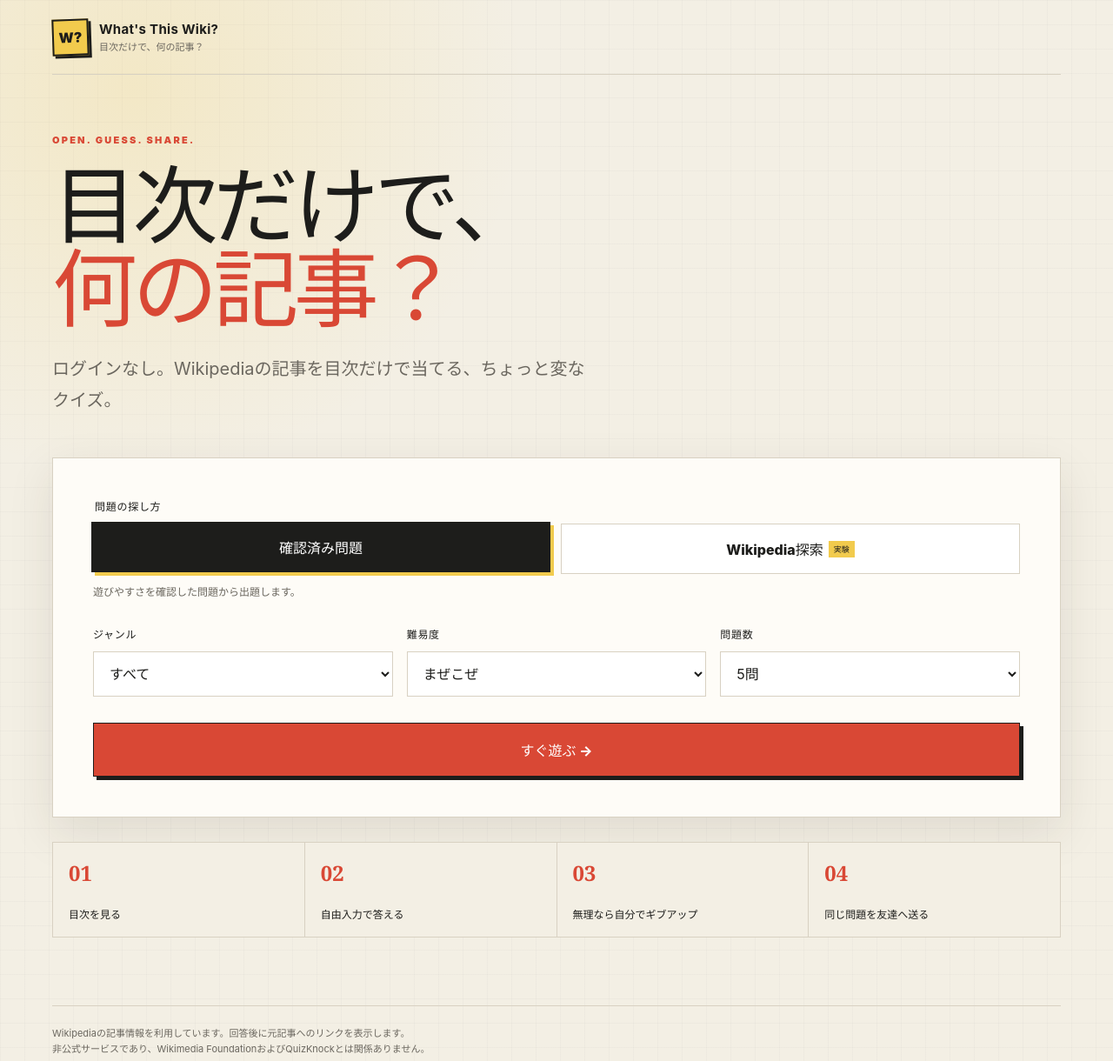
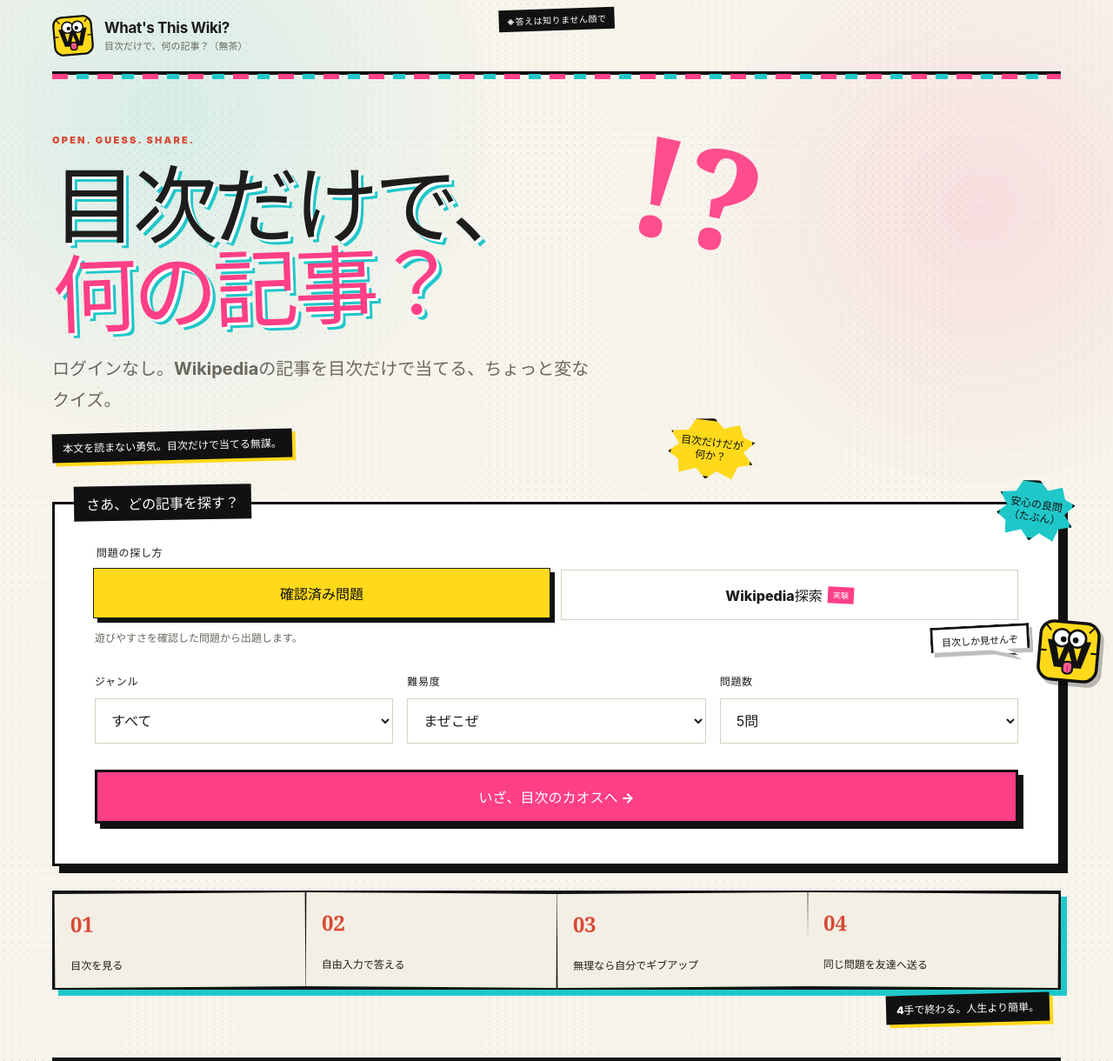
Before and after one commit to silovar-uk/whatsthiswiki, a website with bundled scripts: page public/index.html in a window 1280 px wide. Shown: the top 1220 px of the page at 87% size. Built offline with nearby package versions, Linux system fonts and the light colour scheme.

Commit message:
Add mascot favicon and playful visual layer

```diff
--- a/package.json
+++ b/package.json
@@ -1,11 +1,11 @@
 {
   "name": "whatsthiswiki",
-  "version": "0.2.0",
+  "version": "0.2.1",
   "private": true,
   "type": "module",
   "scripts": {
     "dev": "python3 -m http.server 4173 --directory public",
-    "check": "node --check public/app.js && node --check public/wiki.js && node --check public/utils.js && node --check public/questions.js",
+    "check": "node --check public/app.js && node --check public/gags.js && node --check public/wiki.js && node --check public/utils.js && node --check public/questions.js",
     "test": "node --test"
   }
 }
--- /dev/null
+++ b/public/gags.css
@@ -0,0 +1,406 @@
+:root {
+  --gag-pink: #ff3f86;
+  --gag-cyan: #20c7c9;
+  --gag-yellow: #ffd91a;
+  --gag-black: #111;
+  --gag-white: #fffef8;
+}
+
+body {
+  background-color: #f7f4ec;
+  background-image:
+    radial-gradient(circle at 15% 10%, rgba(32, 199, 201, 0.15), transparent 24rem),
+    radial-gradient(circle at 88% 18%, rgba(255, 63, 134, 0.12), transparent 20rem),
+    radial-gradient(#c8c5bd 0.8px, transparent 0.8px);
+  background-size: auto, auto, 9px 9px;
+}
+
+.paper-noise {
+  position: fixed;
+  inset: 0;
+  z-index: -1;
+  pointer-events: none;
+  opacity: 0.12;
+  background-image:
+    repeating-linear-gradient(3deg, transparent 0 7px, rgba(0,0,0,.08) 8px 9px),
+    repeating-linear-gradient(93deg, transparent 0 13px, rgba(0,0,0,.04) 14px 15px);
+  mix-blend-mode: multiply;
+}
+
+.site-header {
+  position: relative;
+  border-bottom: 4px solid var(--gag-black);
+}
+
+.site-header::after {
+  content: '';
+  position: absolute;
+  left: 0;
+  right: 0;
+  bottom: -9px;
+  height: 6px;
+  background: repeating-linear-gradient(90deg, var(--gag-pink) 0 18px, transparent 18px 28px, var(--gag-cyan) 28px 42px, transparent 42px 52px);
+}
+
+.brand-mark {
+  width: 48px;
+  height: 48px;
+  padding: 0;
+  border: 0;
+  box-shadow: none;
+  background: transparent;
+  transform: rotate(-5deg);
+}
+
+.brand-mark img {
+  display: block;
+  width: 100%;
+  height: 100%;
+}
+
+.brand strong {
+  font-size: 17px;
+  letter-spacing: -0.02em;
+}
+
+.header-excuse {
+  position: absolute;
+  left: 50%;
+  top: 10px;
+  transform: translateX(-50%) rotate(-2deg);
+  padding: 5px 9px;
+  color: white;
+  background: var(--gag-black);
+  font-size: 10px;
+  font-weight: 900;
+  letter-spacing: .05em;
+}
+
+.panel {
+  border: 3px solid var(--gag-black);
+  box-shadow: 8px 8px 0 var(--gag-black);
+}
+
+.hero {
+  position: relative;
+  isolation: isolate;
+}
+
+.hero::before {
+  content: '!?';
+  position: absolute;
+  z-index: -1;
+  right: 4%;
+  top: 0;
+  color: var(--gag-pink);
+  font: 900 clamp(78px, 15vw, 160px)/1 Georgia, serif;
+  transform: rotate(12deg);
+  opacity: .92;
+}
+
+.hero::after,
+[data-gag]::after {
+  content: attr(data-gag);
+  display: inline-block;
+  margin-top: 18px;
+  padding: 8px 12px;
+  color: white;
+  background: var(--gag-black);
+  font-size: 12px;
+  font-weight: 900;
+  line-height: 1.45;
+  transform: rotate(-1.5deg);
+  box-shadow: 4px 4px 0 var(--gag-yellow);
+}
+
+.hero h1 {
+  text-shadow: 3px 3px 0 white, 6px 6px 0 var(--gag-cyan);
+}
+
+.hero h1 em {
+  display: inline-block;
+  color: var(--gag-pink);
+  transform: rotate(-2deg);
+}
+
+.hero-copy {
+  font-weight: 750;
+}
+
+.setup-panel {
+  position: relative;
+  overflow: visible;
+  background:
+    linear-gradient(white, white) padding-box,
+    repeating-linear-gradient(45deg, var(--gag-yellow) 0 10px, var(--gag-black) 10px 13px) border-box;
+}
+
+.setup-panel::before {
+  content: 'さあ、どの記事を探す？';
+  position: absolute;
+  left: 22px;
+  top: -22px;
+  padding: 8px 14px;
+  color: white;
+  background: var(--gag-black);
+  font-weight: 900;
+  transform: rotate(-1deg);
+}
+
+.segmented input:checked + span {
+  color: var(--gag-black);
+  background: var(--gag-yellow);
+  box-shadow: 5px 5px 0 var(--gag-black);
+}
+
+.segmented small {
+  color: white;
+  background: var(--gag-pink);
+  transform: rotate(3deg);
+}
+
+.button-primary {
+  border: 3px solid var(--gag-black);
+  background: var(--gag-pink);
+  box-shadow: 6px 6px 0 var(--gag-black);
+}
+
+.button-primary:hover {
+  background: #ef1769;
+  box-shadow: 9px 9px 0 var(--gag-black);
+  transform: translate(-2px, -2px) rotate(-.3deg);
+}
+
+.button-quiet {
+  border: 2px solid var(--gag-black);
+}
+
+.how-to {
+  position: relative;
+  border: 3px solid var(--gag-black);
+  background: var(--gag-black);
+  box-shadow: 7px 7px 0 var(--gag-cyan);
+}
+
+.how-to article:nth-child(odd) { transform: rotate(-.4deg); }
+.how-to article:nth-child(even) { transform: rotate(.4deg); }
+.how-to::after { position: absolute; right: 10px; bottom: -42px; }
+
+.gag-sticker {
+  position: absolute;
+  z-index: 8;
+  display: grid;
+  place-items: center;
+  min-width: 88px;
+  min-height: 70px;
+  padding: 10px;
+  white-space: pre-line;
+  text-align: center;
+  color: var(--gag-black);
+  background: var(--gag-yellow);
+  border: 3px solid var(--gag-black);
+  font-size: 12px;
+  font-weight: 1000;
+  line-height: 1.25;
+  transform: rotate(7deg);
+  box-shadow: 4px 4px 0 var(--gag-black);
+  clip-path: polygon(50% 0%, 62% 15%, 80% 6%, 86% 25%, 100% 32%, 88% 50%, 100% 68%, 83% 75%, 78% 96%, 59% 86%, 47% 100%, 35% 84%, 15% 94%, 13% 73%, 0 62%, 12% 47%, 1% 28%, 21% 23%, 28% 4%);
+}
+
+.gag-sticker--hero { right: 5%; bottom: 26px; background: var(--gag-yellow); }
+.gag-sticker--setup { right: -18px; top: -28px; background: var(--gag-cyan); transform: rotate(9deg); }
+.gag-sticker--toc { right: -28px; top: 62px; background: var(--gag-pink); color: white; }
+.gag-sticker--answer { right: -18px; top: -30px; background: var(--gag-yellow); color: var(--gag-black); }
+.gag-sticker--result { right: 8%; top: 16%; background: var(--gag-cyan); }
+.gag-sticker--invite { right: -20px; top: 30px; background: var(--gag-pink); color: white; }
+
+.game-topbar {
+  padding: 8px 12px;
+  color: white;
+  background: var(--gag-black);
+  transform: rotate(-.2deg);
+}
+
+.progress-track {
+  background: #4a4a46;
+}
+
+.progress-track span {
+  background: var(--gag-yellow);
+}
+
+.question-layout {
+  position: relative;
+}
+
+.toc-panel {
+  position: relative;
+  overflow: visible;
+  border-color: var(--gag-cyan);
+  box-shadow: 8px 8px 0 var(--gag-cyan), 11px 11px 0 var(--gag-black);
+}
+
+.panel-heading {
+  color: var(--gag-black);
+  background: var(--gag-yellow);
+}
+
+.toc-list {
+  background: white;
+}
+
+.toc-list li:nth-child(3n + 1) { transform: rotate(-.08deg); }
+.toc-list li:nth-child(3n + 2) { transform: rotate(.08deg); }
+
+.answer-panel {
+  position: sticky;
+  overflow: visible;
+  border: 3px solid var(--gag-black);
+  background: var(--gag-black);
+  box-shadow: 8px 8px 0 var(--gag-pink);
+}
+
+.answer-panel::after {
+  display: block;
+  color: var(--gag-black);
+  background: white;
+  box-shadow: 4px 4px 0 var(--gag-cyan);
+}
+
+.answer-kicker {
+  color: var(--gag-yellow);
+  transform: rotate(-1deg);
+}
+
+.choice-button {
+  border: 2px solid white;
+  box-shadow: 3px 3px 0 var(--gag-cyan);
+}
+
+.choice-button:hover {
+  color: var(--gag-black);
+  background: var(--gag-yellow);
+  border-color: var(--gag-black);
+}
+
+.answer-result {
+  position: relative;
+}
+
+.answer-result::after {
+  color: var(--gag-black);
+  background: var(--gag-yellow);
+  box-shadow: 4px 4px 0 var(--gag-pink);
+}
+
+.result-hero {
+  position: relative;
+}
+
+.score-display strong {
+  text-shadow: 5px 5px 0 var(--gag-yellow), 9px 9px 0 var(--gag-pink);
+}
+
+.result-hero::after {
+  color: white;
+  background: var(--gag-black);
+}
+
+.result-actions {
+  position: relative;
+  background: white;
+}
+
+.answer-review article:nth-child(odd) {
+  background: rgba(255, 217, 26, .16);
+}
+
+.invite-panel {
+  position: relative;
+  overflow: visible;
+}
+
+.invite-panel::after,
+.loading-panel::after {
+  color: var(--gag-black);
+  background: var(--gag-yellow);
+  box-shadow: 4px 4px 0 var(--gag-black);
+}
+
+.spinner {
+  border: 5px dotted var(--gag-black);
+  border-top-color: var(--gag-pink);
+}
+
+.site-footer {
+  position: relative;
+  border-top: 4px solid var(--gag-black);
+  background: var(--gag-yellow);
+  padding-inline: 14px;
+  color: var(--gag-black);
+}
+
+.wiki-mascot {
+  position: fixed;
+  z-index: 50;
+  right: max(14px, env(safe-area-inset-right));
+  bottom: max(14px, env(safe-area-inset-bottom));
+  display: flex;
+  align-items: flex-end;
+  gap: 8px;
+  cursor: pointer;
+  filter: drop-shadow(4px 5px 0 rgba(0,0,0,.25));
+}
+
+.wiki-mascot img {
+  width: 74px;
+  height: 74px;
+  transform: rotate(5deg);
+  transition: transform .18s ease;
+}
+
+.wiki-mascot:hover img { transform: rotate(-4deg) scale(1.06); }
+
+.wiki-mascot__bubble {
+  max-width: 130px;
+  margin-bottom: 30px;
+  padding: 8px 10px;
+  color: var(--gag-black);
+  background: white;
+  border: 3px solid var(--gag-black);
+  font-size: 11px;
+  font-weight: 900;
+  line-height: 1.35;
+  transform: rotate(-3deg);
+  clip-path: polygon(0 0, 100% 0, 100% 78%, 77% 78%, 88% 100%, 61% 79%, 0 79%);
+}
+
+.wiki-mascot.is-bouncing img { animation: mascot-bounce .35s ease; }
+.wiki-mascot.is-playing .wiki-mascot__bubble { background: var(--gag-yellow); }
+
+@keyframes mascot-bounce {
+  0%, 100% { transform: rotate(5deg) translateY(0); }
+  45% { transform: rotate(-6deg) translateY(-18px); }
+}
+
+@media (max-width: 900px) {
+  .header-excuse { display: none; }
+  .gag-sticker--toc { right: -6px; top: -32px; }
+  .gag-sticker--setup { right: -5px; }
+}
+
+@media (max-width: 600px) {
+  .brand strong { font-size: 14px; }
+  .hero::before { right: -2%; top: 14%; opacity: .45; }
+  .gag-sticker { min-width: 72px; min-height: 58px; font-size: 10px; }
+  .gag-sticker--hero { right: 0; bottom: 12px; }
+  .gag-sticker--setup { top: -17px; }
+  .gag-sticker--result { right: 0; top: 0; }
+  .wiki-mascot img { width: 54px; height: 54px; }
+  .wiki-mascot__bubble { display: none; }
+  .site-footer { padding-right: 70px; }
+}
+
+@media (prefers-reduced-motion: reduce) {
+  .wiki-mascot.is-bouncing img { animation: none; }
+}
--- /dev/null
+++ b/public/gags.js
@@ -0,0 +1,156 @@
+const app = document.querySelector('#app');
+
+const HOME_SLOGANS = [
+  'Wikipediaは広すぎる。だから目次だけ見る。',
+  '本文を読まない勇気。目次だけで当てる無謀。',
+  '知識はいらん。ひらめきと勘でいけ。',
+  '目次は記事の顔。たまに顔だけでは何も分からない。',
+  '正解するか、知らない目次に殴られるか。'
+];
+
+const MASCOT_LINES = [
+  '目次しか見せんぞ',
+  '本文？ 甘えるな',
+  '勘で押せ！',
+  'その見出し、罠かも',
+  '知らん記事も来るよ'
+];
+
+let lastSignature = '';
+let mascotLineIndex = 0;
+
+function signature() {
+  return [
+    Boolean(app.querySelector('.hero')),
+    Boolean(app.querySelector('.toc-panel')),
+    Boolean(app.querySelector('.answer-result')),
+    Boolean(app.querySelector('.result-hero')),
+    Boolean(app.querySelector('.invite-panel')),
+    Boolean(app.querySelector('.loading-panel'))
+  ].join(':');
+}
+
+function ensureMascot() {
+  let mascot = document.querySelector('#wiki-mascot');
+  if (mascot) return mascot;
+  mascot = document.createElement('aside');
+  mascot.id = 'wiki-mascot';
+  mascot.className = 'wiki-mascot';
+  mascot.setAttribute('aria-hidden', 'true');
+  mascot.innerHTML = `
+    <span class="wiki-mascot__bubble"></span>
+    <img src="./assets/favicon.svg" alt="">
+  `;
+  document.body.append(mascot);
+  mascot.addEventListener('click', () => {
+    mascotLineIndex = (mascotLineIndex + 1) % MASCOT_LINES.length;
+    mascot.querySelector('.wiki-mascot__bubble').textContent = MASCOT_LINES[mascotLineIndex];
+    mascot.classList.remove('is-bouncing');
+    requestAnimationFrame(() => mascot.classList.add('is-bouncing'));
+  });
+  return mascot;
+}
+
+function addSticker(target, text, className = '') {
+  if (!target || target.querySelector(':scope > .gag-sticker')) return;
+  const sticker = document.createElement('span');
+  sticker.className = `gag-sticker ${className}`.trim();
+  sticker.textContent = text;
+  sticker.setAttribute('aria-hidden', 'true');
+  target.append(sticker);
+}
+
+function decorateHome() {
+  const hero = app.querySelector('.hero');
+  if (!hero) return;
+  const slogan = HOME_SLOGANS[Math.floor(Math.random() * HOME_SLOGANS.length)];
+  hero.dataset.gag = slogan;
+  addSticker(hero, `目次だけだが\n何か？`, 'gag-sticker--hero');
+
+  const setup = app.querySelector('.setup-panel');
+  addSticker(setup, `安心の良問\n（たぶん）`, 'gag-sticker--setup');
+
+  const primary = setup?.querySelector('.button-primary');
+  if (primary) primary.innerHTML = 'いざ、目次のカオスへ <span aria-hidden="true">→</span>';
+
+  const howTo = app.querySelector('.how-to');
+  if (howTo) howTo.dataset.gag = '4手で終わる。人生より簡単。';
+}
+
+function decorateQuestion() {
+  const toc = app.querySelector('.toc-panel');
+  if (!toc) return;
+  toc.dataset.gag = '目次、急に饒舌。';
+  addSticker(toc, `ヒントは\nこれだけ`, 'gag-sticker--toc');
+
+  const answer = app.querySelector('.answer-panel');
+  if (answer) answer.dataset.gag = '当てずっぽうも回答です';
+
+  const giveUp = app.querySelector('#give-up');
+  if (giveUp) giveUp.textContent = 'もう無理です。4択をください';
+
+  const confirm = app.querySelector('#confirm-give-up');
+  if (confirm) confirm.textContent = '人類の知恵、4択を見る';
+
+  const formButton = app.querySelector('#answer-form .button-primary');
+  if (formButton) formButton.textContent = 'これで押し通す';
+}
+
+function decorateAnswer() {
+  const result = app.querySelector('.answer-result');
+  if (!result) return;
+  result.dataset.gag = result.classList.contains('is-correct')
+    ? 'なんで分かった？ こわ。'
+    : 'Wikipediaは広い。今日はそれでいい。';
+  addSticker(
+    result,
+    result.classList.contains('is-correct') ? `天才の\n可能性` : `ドンマイ\n目次`,
+    'gag-sticker--answer'
+  );
+}
+
+function decorateResults() {
+  const result = app.querySelector('.result-hero');
+  if (!result) return;
+  result.dataset.gag = '知識と勘と、若干の運の総決算。';
+  addSticker(result, `結果は\n結果です`, 'gag-sticker--result');
+
+  const share = app.querySelector('#share-result');
+  if (share) share.textContent = '友達にも同じ目次を浴びせる';
+
+  const retry = app.querySelector('#retry');
+  if (retry) retry.textContent = '記憶があるうちに再戦する';
+}
+
+function decorateInvite() {
+  const invite = app.querySelector('.invite-panel');
+  if (!invite) return;
+  invite.dataset.gag = '友達から目次が届いています。怖いですね。';
+  addSticker(invite, `逃げても\nいいよ`, 'gag-sticker--invite');
+}
+
+function decorateLoading() {
+  const loading = app.querySelector('.loading-panel');
+  if (!loading) return;
+  loading.dataset.gag = 'Wikipedia側は通常営業です。';
+}
+
+function decorate() {
+  const nextSignature = signature();
+  if (nextSignature === lastSignature) return;
+  lastSignature = nextSignature;
+
+  const mascot = ensureMascot();
+  mascot.querySelector('.wiki-mascot__bubble').textContent = MASCOT_LINES[mascotLineIndex];
+  mascot.classList.toggle('is-playing', Boolean(app.querySelector('.toc-panel')));
+
+  decorateHome();
+  decorateQuestion();
+  decorateAnswer();
+  decorateResults();
+  decorateInvite();
+  decorateLoading();
+}
+
+new MutationObserver(decorate).observe(app, { childList: true, subtree: true });
+decorate();
--- a/public/index.html
+++ b/public/index.html
@@ -3,44 +3,53 @@
 <head>
   <meta charset="UTF-8">
   <meta name="viewport" content="width=device-width, initial-scale=1.0, viewport-fit=cover">
-  <meta name="theme-color" content="#f3efe4">
+  <meta name="theme-color" content="#ffd91a">
   <meta name="description" content="Wikipediaの記事を、目次だけで当てるクイズ。ログインなしで遊び、同じ問題をURLで共有できます。">
   <meta property="og:title" content="What's This Wiki?">
-  <meta property="og:description" content="目次だけで、何の記事？ ログインなしのWikipediaクイズ。">
+  <meta property="og:description" content="目次だけで、何の記事？ 知識より勘が頼りのWikipediaクイズ。">
   <meta property="og:type" content="website">
   <meta property="og:locale" content="ja_JP">
   <title>What's This Wiki?｜目次だけで何の記事？</title>
+  <link rel="icon" href="./assets/favicon.svg" type="image/svg+xml">
+  <link rel="alternate icon" href="./assets/favicon.ico">
+  <link rel="icon" href="./assets/favicon-32.png" sizes="32x32" type="image/png">
+  <link rel="apple-touch-icon" href="./assets/apple-touch-icon.png">
   <link rel="stylesheet" href="./styles.css">
+  <link rel="stylesheet" href="./gags.css">
 </head>
 <body>
+  <div class="paper-noise" aria-hidden="true"></div>
   <div class="page-shell">
     <header class="site-header">
       <a class="brand" href="./" aria-label="トップへ戻る">
-        <span class="brand-mark">W?</span>
+        <span class="brand-mark"><img src="./assets/favicon.svg" alt=""></span>
         <span>
           <strong>What's This Wiki?</strong>
-          <small>目次だけで、何の記事？</small>
+          <small>目次だけで、何の記事？（無茶）</small>
         </span>
       </a>
-      <button id="share-header" class="button button-quiet is-hidden" type="button">この問題を共有</button>
+      <span class="header-excuse" aria-hidden="true">※答えは知りません顔で</span>
+      <button id="share-header" class="button button-quiet is-hidden" type="button">この問題を友達に投げる</button>
     </header>
 
     <main id="app" class="app" aria-live="polite"></main>
 
     <footer class="site-footer">
+      <p><strong>このサイトの方針：</strong>知識がなくても、ひらめきと勢いで押し切る。</p>
       <p>Wikipediaの記事情報を利用しています。回答後に元記事へのリンクを表示します。</p>
-      <p>非公式サービスであり、Wikimedia FoundationおよびQuizKnockとは関係ありません。</p>
+      <p>非公式サービスであり、Wikimedia FoundationおよびQuizKnockとは関係ありません。向こうもたぶん困ります。</p>
     </footer>
   </div>
 
   <template id="loading-template">
     <section class="panel loading-panel">
       <div class="spinner" aria-hidden="true"></div>
-      <p data-loading-message>問題を準備中…</p>
-      <small>良問になりそうな記事だけを選んでいます。</small>
+      <p data-loading-message>Wikipediaの森で迷子を選別中…</p>
+      <small>良問・珍問・なんで項目あるんだ問を探しています。</small>
     </section>
   </template>
 
   <script type="module" src="./app.js"></script>
+  <script type="module" src="./gags.js"></script>
 </body>
 </html>
```
Also changed, not shown: public/assets/apple-touch-icon.png (added), public/assets/favicon-32.png (added), public/assets/favicon.ico (added), public/assets/favicon.svg (added).
